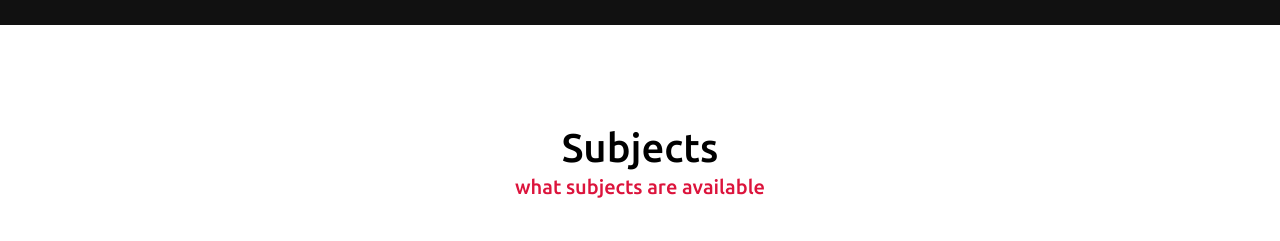
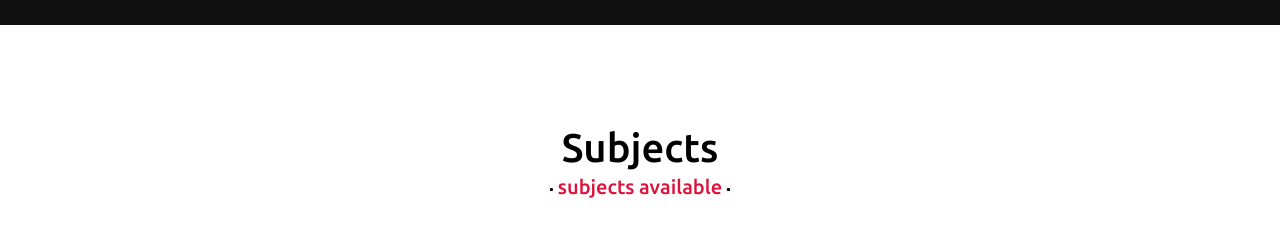
Before and after one commit to projectedu0/project1.1, a plain HTML site: page index.html in a window 1280 px wide. Shown: the part 1980-2221 px from the top of the page. Drawn offline with nearby package versions, Linux system fonts and the light colour scheme.

Commit message:
Update style.css

```diff
--- a/style.css
+++ b/style.css
@@ -302,7 +302,7 @@ section .title::after{
 /* skills section styling */
 
 .skills .title::after{
-    content: "what subjects are available";
+    content: "subjects available";
 }
 .skills .skills-content .column{
     width: calc(50% - 30px);
```
